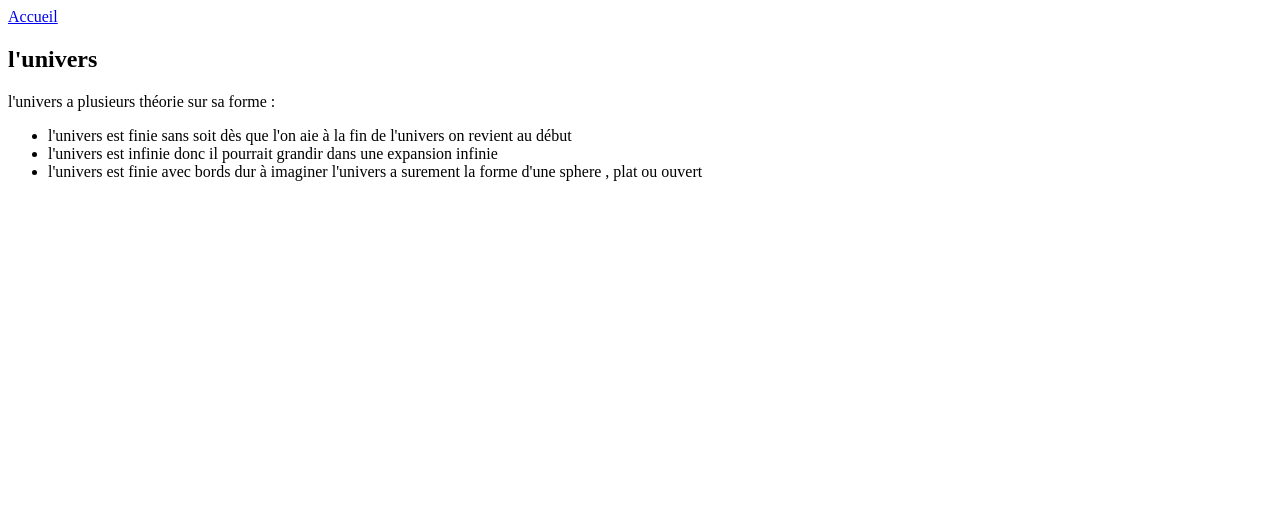
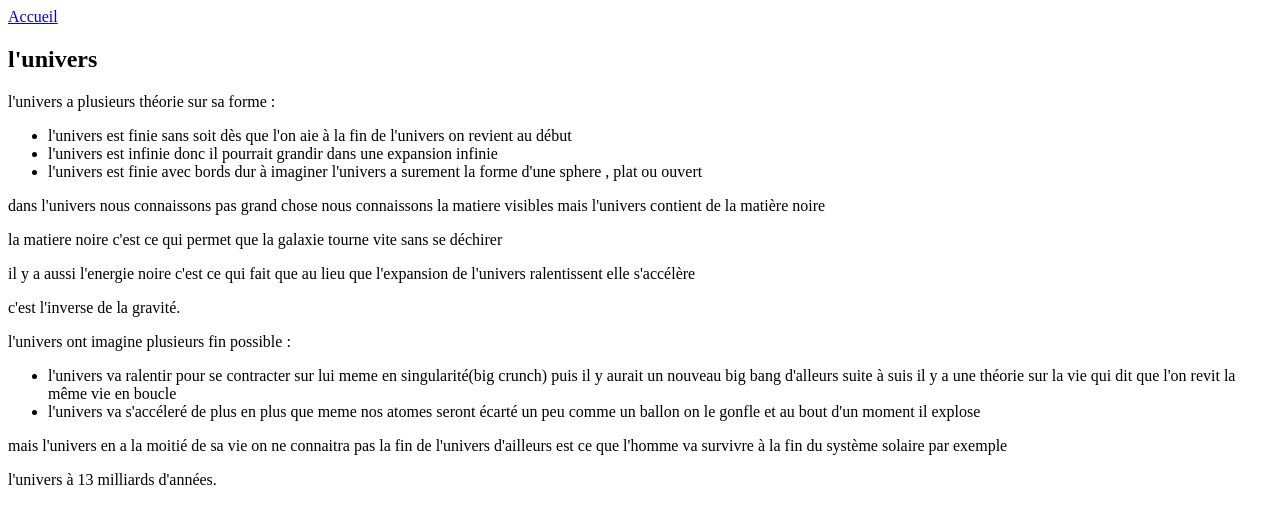
Before and after one commit to titi31/blogtim, an Eleventy site: page posts/univers.md in a window 1280 px wide. Built offline with nearby package versions, Linux system fonts and the light colour scheme; Eleventy itself is replaced by a stand-in of ours; files that its build step writes are made by us from their sources.

Commit message:
Update univers.md

```diff
--- a/posts/univers.md
+++ b/posts/univers.md
@@ -9,3 +9,20 @@ l'univers a plusieurs théorie sur sa forme :
 - l'univers est infinie donc il pourrait grandir dans une expansion infinie
 - l'univers est finie avec bords dur à imaginer
 l'univers a surement la forme d'une sphere , plat ou ouvert
+
+dans l'univers nous connaissons pas grand chose nous connaissons la matiere visibles mais l'univers contient de la matière noire
+
+la matiere noire c'est ce qui permet que la galaxie tourne vite sans se déchirer
+
+il y a aussi l'energie noire c'est ce qui fait que au lieu que l'expansion de l'univers ralentissent elle s'accélère
+
+c'est l'inverse de la gravité.
+
+l'univers ont imagine plusieurs fin possible :
+
+- l'univers va ralentir pour se contracter sur lui meme en singularité(big crunch) puis il y aurait un nouveau big bang d'alleurs suite à suis il y a une théorie sur la vie qui dit que l'on revit la même vie en boucle
+- l'univers va s'accéleré de plus en plus que meme nos atomes seront écarté un peu comme un ballon on le gonfle et au bout d'un moment il explose
+
+mais l'univers en a la moitié de sa vie on ne connaitra pas la fin de l'univers d'ailleurs est ce que l'homme va survivre à la fin du système solaire par exemple
+
+l'univers à 13 milliards d'années.
```
